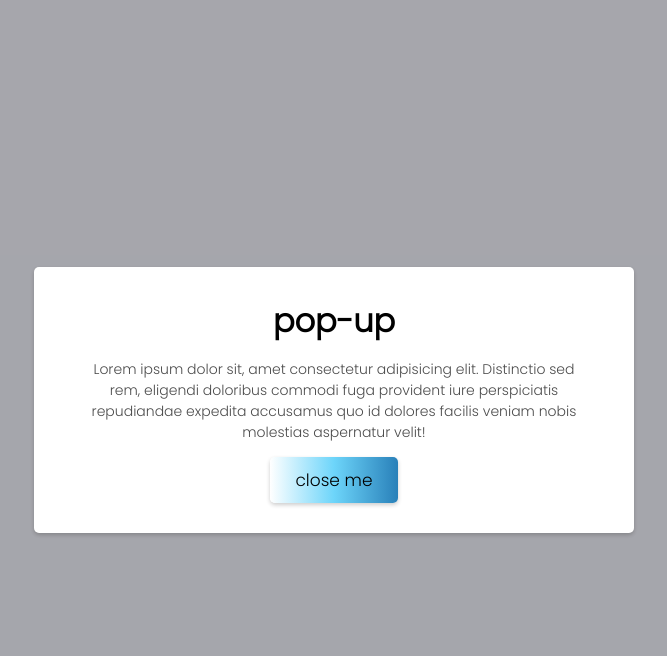
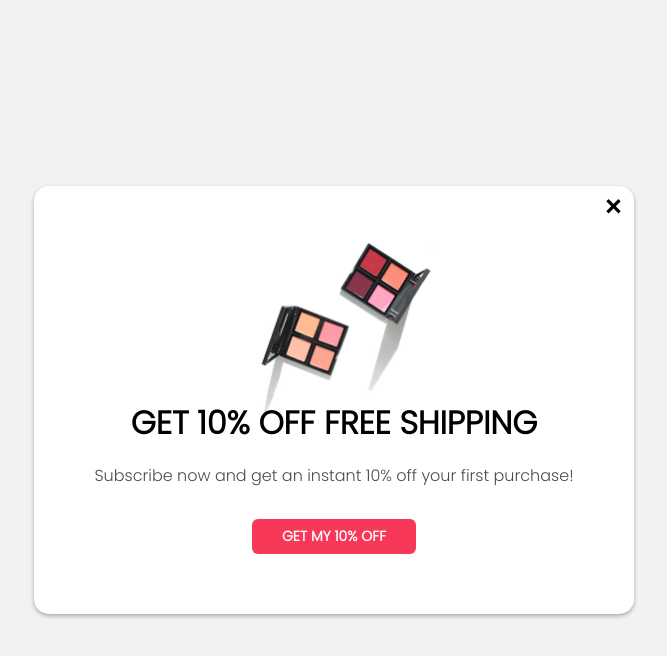
Before and after one commit to aliyazakirova/pop-up, a plain HTML site: page index.html in a window 1280 px wide. Both pictures are taken after a click on the button "click". Shown: the whole page, without its empty margins (306-973 px from the left). Drawn offline with nearby package versions, Linux system fonts and the light colour scheme.

Commit message:
Add files via upload

```diff
--- a/index.html
+++ b/index.html
@@ -21,11 +21,13 @@
 
     <div class="modal-container" id="modal_container">
         <div class="modal">
-            <h1>pop-up</h1>
+            <span class="close">&times;</span>
+            <img class="img" src="makeup3.avif" alt="">
+            <h1>GET 10% OFF FREE SHIPPING</h1>
             <p>
-                Lorem ipsum dolor sit, amet consectetur adipisicing elit. Distinctio sed rem, eligendi doloribus commodi fuga provident iure perspiciatis repudiandae expedita accusamus quo id dolores facilis veniam nobis molestias aspernatur velit!
+                Subscribe now and get an instant 10% off your first purchase!
             </p>
-          <button id="close">close me</button>
+            <button class="discount_btn"> GET MY 10% OFF</button>
         </div>
     </div>
     <script src="main.js"></script>
--- a/main.js
+++ b/main.js
@@ -1,12 +1,15 @@
 const open = document.getElementById('open');
 const modal_container = document.getElementById('modal_container');
-const close = document.getElementById('close');
+const close = document.getElementsByClassName('close');
 
 open.addEventListener('click', () => {
     modal_container.classList.add('show');
 })
 
-close.addEventListener('click', () => {
-    console.log('opened')
+close[0].addEventListener('click', () => {
     modal_container.classList.remove('show');
 })
+
+/* $("#open").on("click", function(){
+        alert("The paragraph was clicked.");
+        });*/
--- a/style.css
+++ b/style.css
@@ -5,31 +5,62 @@
 }
 
 body {
-    background-color: #edeef6;
+    background-color: #f2f2f2;
     font-family: 'Poppins', sans-serif;
     display: flex;
     align-items: center;
     justify-content: center;
     min-height: 100vh;
     margin: 0;
+    backdrop-filter: blur(35px);
 }
 
-button {
-    background: #2980B9;  /* fallback for old browsers */
-    background: -webkit-linear-gradient(to right, #FFFFFF, #6DD5FA, #2980B9);  /* Chrome 10-25, Safari 5.1-6 */
-    background: linear-gradient(to right, #FFFFFF, #6DD5FA, #2980B9); /* W3C, IE 10+/ Edge, Firefox 16+, Chrome 26+, Opera 12+, Safari 7+ */
+#open {
+    background-color: #f73859;
     border-radius: 5px;
     padding: 10px 25px;
-    box-shadow: 0 2px 4px rgba(0, 0, 0, 0.2);
+    box-shadow: 0 2px 4px rgba(0, 0, 0, 0.3);
     border: 0;
     font-size: 17px;
     font-family: 'Poppins', sans-serif;
+    cursor: pointer;
+    border: none;
+    border-radius: 6px;
+    color: #fff;
+    cursor: pointer;
+    display: inline-block;
+    font-family: 'Poppins', sans-serif;
+    font-style: inherit;
+    font-weight: inherit;
+    font-weight: 700;
+    letter-spacing: 0;
+    line-height: 18px;
+    line-height: 1em;
+    margin-bottom: 20px;
+    margin-top: 25px;
+    min-height: 35px;
+    outline: 0;
 
 
 }
 
+
+.close {
+        font-size: 30px;
+        font-weight: 600;
+        display: inline-block;
+        cursor: pointer;
+        top: -30px;
+        margin-left:520px;
+        position: relative;
+}
+
+.close:hover {
+        color:gray;
+}
+
 .modal-container {
-    background-color: rgba(0, 0, 0, 0.3);
+    background-color: #f2f2f2;
     position: fixed;
     display: flex;
     align-items: center;
@@ -42,6 +73,7 @@ button {
     pointer-events: none;
     transition: opacity 0.3s ease;
 
+
 }
 
 .modal-container.show {
@@ -51,8 +83,8 @@ button {
 
 .modal {
     background-color: #FFFFFF;
-    box-shadow: 0 2px 4px rgba(0, 0, 0, 0.2);
-    border-radius:5px;
+    box-shadow: 0 2px 4px rgba(0, 0, 0, 0.3);
+    border-radius:15px;
     padding: 30px 50px;
     width: 600px;
     max-width:100%;
@@ -64,6 +96,43 @@ button {
 }
 
 .modal p {
-    font-size: 14px;
+    font-size: 16px;
     opacity: 0.7;
 }
+
+.img {
+    max-width: 50%;
+      height: auto;
+      margin: -25px;
+}
+
+.discount_btn {
+
+    background-color: #f73859;
+    border: none;
+    border-radius: 6px;
+    color: #fff;
+    cursor: pointer;
+    display: inline-block;
+    font-family: 'Poppins', sans-serif;
+    font-size: 14px;
+    font-style: inherit;
+    font-weight: inherit;
+    font-weight: 700;
+    letter-spacing: 0;
+    line-height: 18px;
+    line-height: 1em;
+    margin-bottom: 20px;
+    margin-top: 25px;
+    min-height: 35px;
+    outline: 0;
+    padding: 10px 30px 11px;
+    transform: translateY(-10px);
+    transition: all .2s ease-in-out;
+    white-space: nowrap;
+}
+
+.discount_btn:hover {
+        background-color: #4CAF50; /* Green */
+        color: white;
+}
```
Also changed, not shown: makeup3.avif (added).
